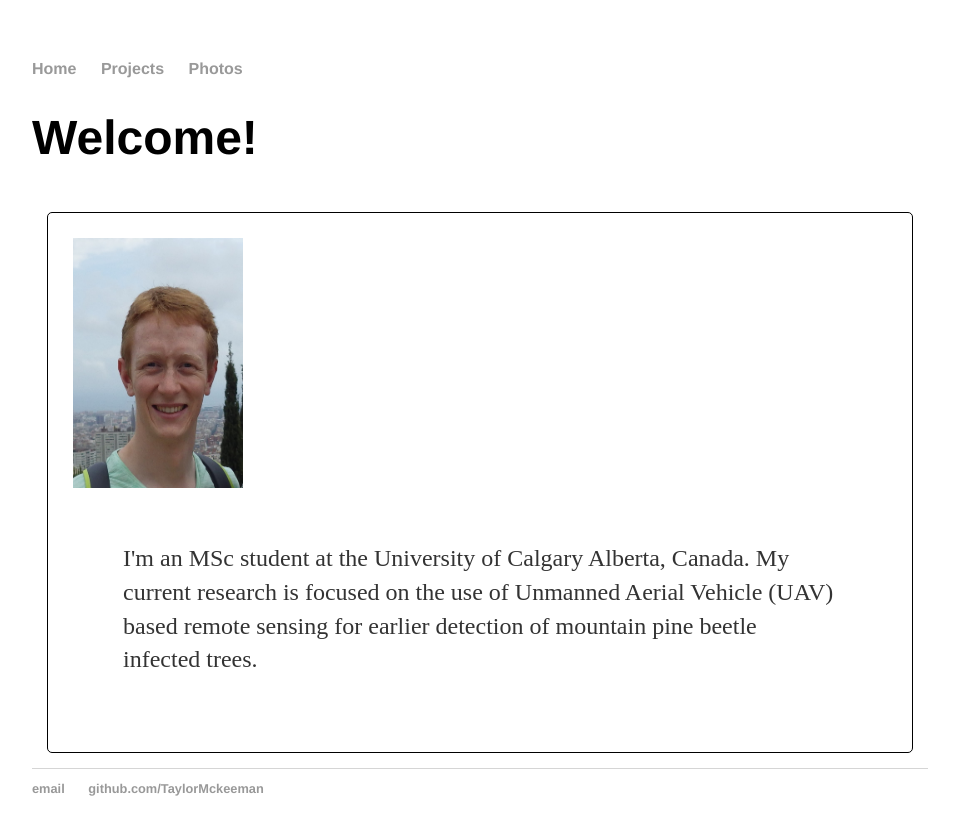
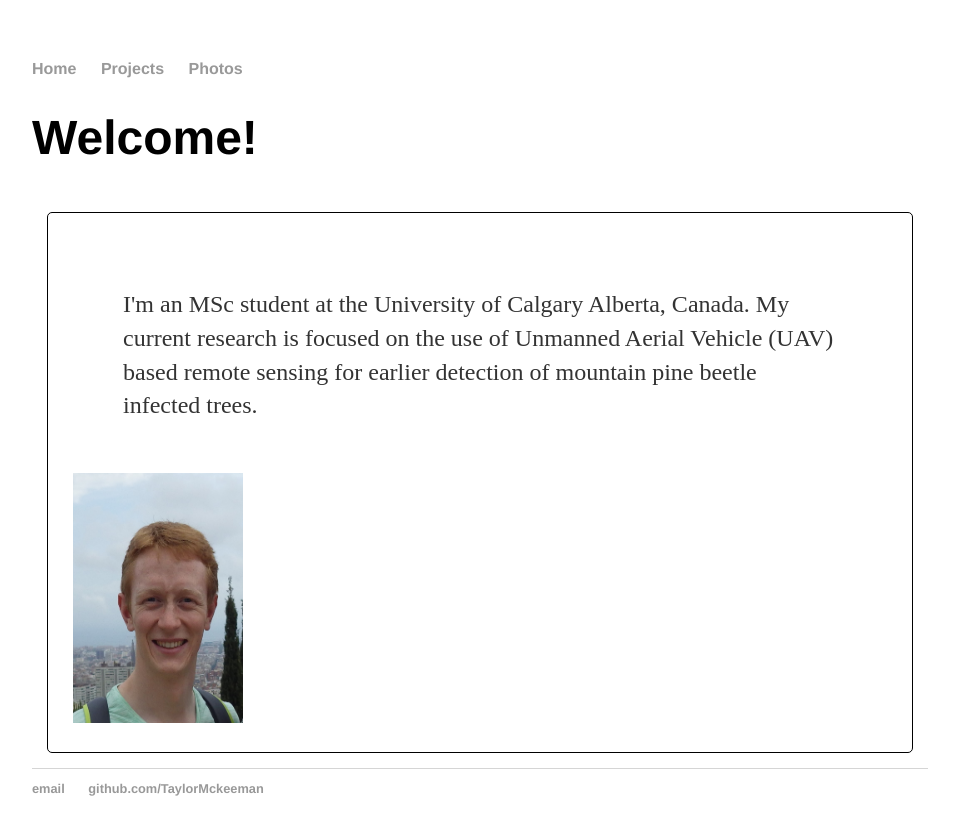
Before and after one commit to TaylorMckeeman/TaylorMckeeman.github.io, a Jekyll site: the page built from index.html, in a window 1280 px wide. Shown: the top 835 px of the page, without its empty margins (160-1119 px from the left). Built offline with Jekyll 4.4.1, drawn with Linux system fonts in a browser that asks for light colours.

Commit message:
Update index.html

```diff
--- a/index.html
+++ b/index.html
@@ -4,7 +4,7 @@ title: Taylor Mckeeman
 ---
 <h1>Welcome!</h1>
 <div class="blurb">
-	<img src="/resources/t.jpg" width="170" height="250"/>
 	<p>I'm an MSc student at the University of Calgary Alberta, Canada. My current research is focused on the use of Unmanned
 		Aerial Vehicle (UAV) based remote sensing for earlier detection of mountain pine beetle infected trees.</p>
+	<img src="/resources/t.jpg" width="170" height="250"/>
 </div><!-- /.blurb -->
```
